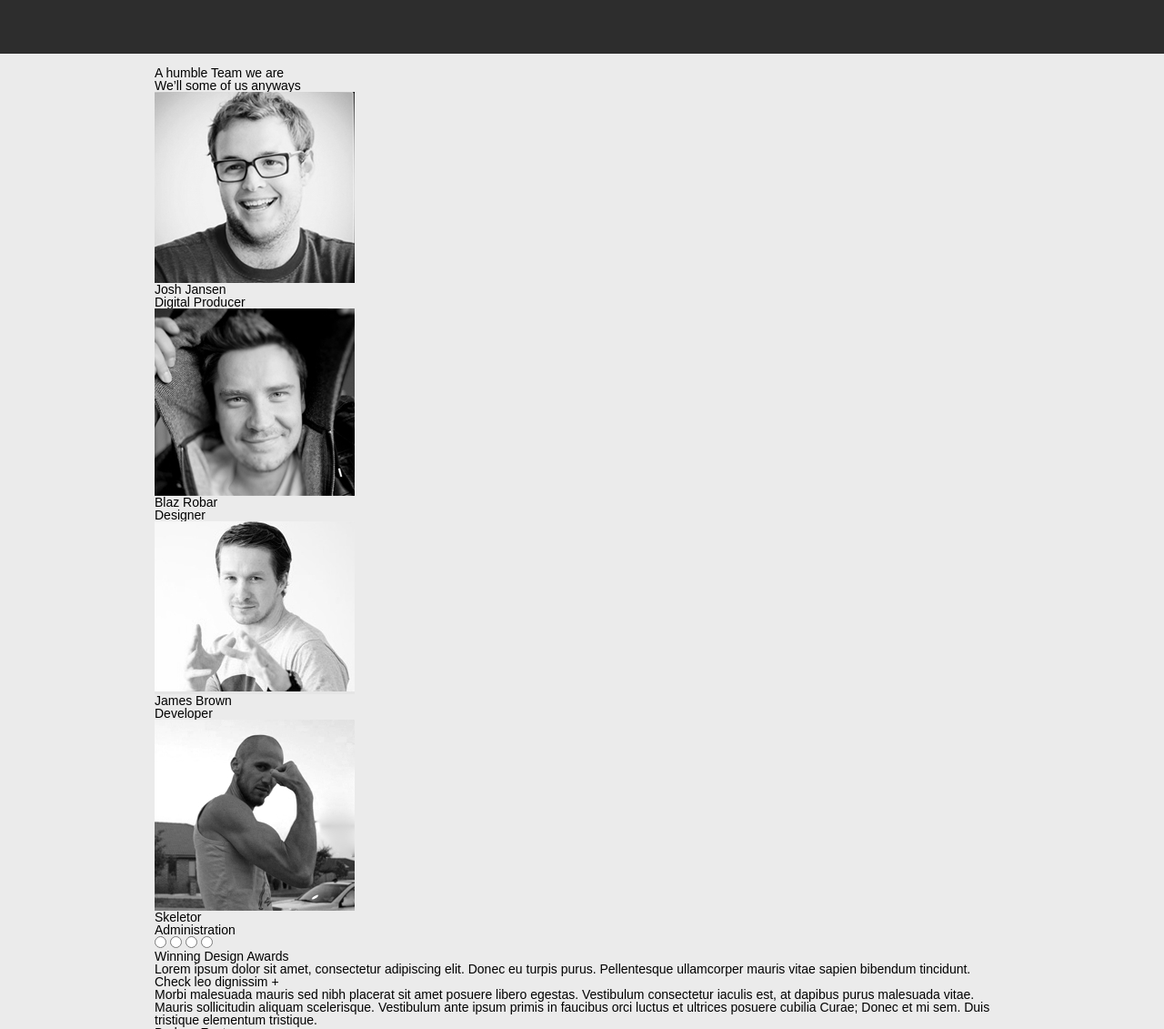
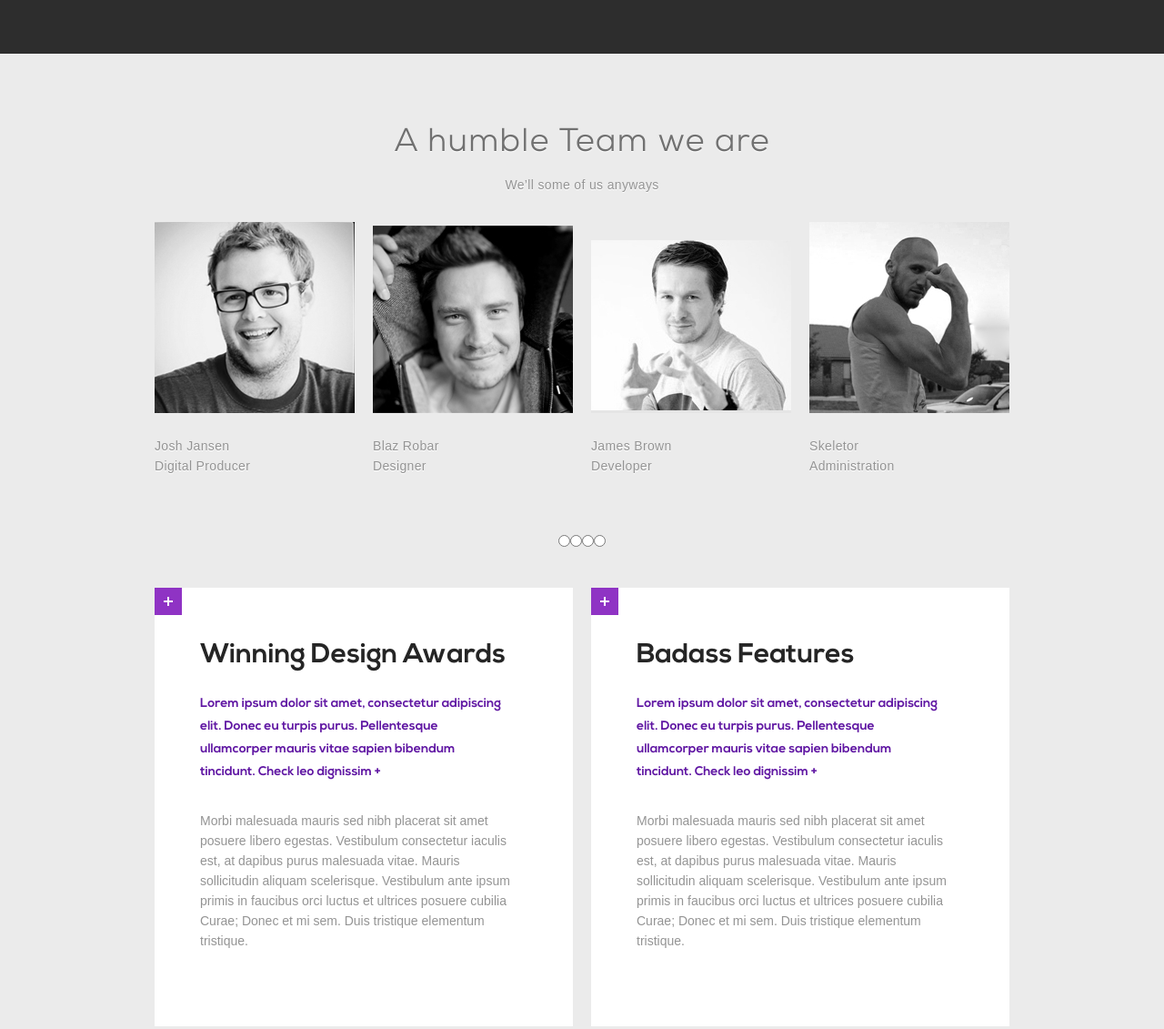
Before and after one commit to Illyya/Travler, a plain HTML site: page index.html in a window 1280 px wide. Shown: the part 1360-2491 px from the top of the page at 91% size. Drawn offline with Linux system fonts and the light colour scheme.

Commit message:
screen, team-and-text верстка

```diff
--- a/css/style.scss
+++ b/css/style.scss
@@ -218,8 +218,12 @@ body {
 
 .photo {
 	&__img {
-
+		max-width: 100%;
+		max-height: 100%;
+		display: flex;
+		justify-content: center;
 		img {
+			object-fit: cover;
 			max-width: 100%;
 		}
 	}
@@ -315,32 +319,159 @@ body {
 	&__desine {}
 }
 .screen {
+	background-color: #222222;
 
-	&__photo {}
+	&__photo {
+		display: flex;
+		justify-content: center;
+		img {
+			max-width: 100%;
+		}
+	}
 }
 .team-and-text {
+	padding: 80px 0 0 0;
 
-	&__team {}
+	&__team {
+		> h2 {
+			text-align: center;
 
-	&__slide {}
+		}
+		> p {
+			text-align: center;
+			margin-bottom: 45px;
 
-	&__slide-1 {}
+		}
+		h2 {
+			text-shadow: 0 1px 0 #ffffff;
+			color: #717171;
+			font-family: "Nexa Book";
+			font-size: 36px;
+			font-weight: 400;
+			letter-spacing: 0.9px;
+			margin-bottom: 17px;
 
-	&__slide-2 {}
+		}
+		p {
+			text-shadow: 0 1px 0 #ffffff;
+			color: #717171;
+			font-family: Nexa;
+			font-size: 14px;
+			font-weight: 700;
+			letter-spacing: 0.35px;
 
-	&__slide-3 {}
+
+		}
+	}
+
+	&__slide {
+		display: flex;
+		justify-content: space-between;
+		align-items: flex-end;
+		margin-bottom: 35px;
+		img {
+			margin-bottom: 25px;
+		}
+	}
+
+	&__slide-1 {
+
+	}
+
+	&__slide-2 {
+
+	}
+
+	&__slide-3 {
+
+	}
 
 	&__slide-4 {}
 
-	&__slide-nav {}
+	&__slide-nav {
+		display: flex;
+		justify-content: center;
+		margin-bottom: 45px;
+	}
 
-	&__text-box {}
+	&__text-box {
+		display: flex;
+		flex-wrap: wrap;
+	}
 
-	&__left {}
+	&__left {
+		max-width: 460px;
+		max-height: 482px;
+		padding: 60px 68px 96px 50px;
+		background-color: #fff;
+		position: relative;
 
-	&__right {}
+	}
 
-	&__full-col {}
+	&__right {
+		max-width: 460px;
+		max-height: 482px;
+		padding: 60px 68px 96px 50px;
+		background-color: #fff;
+		margin-left: 20px;
+		position: relative;
+	}
+
+	&__full-col {
+		padding: 60px 68px 96px 50px;
+		background-color: #fff;
+		margin-top: 20px;
+	}
+
+	&__plus {
+		width: 30px;
+		height: 30px;
+		background-color: #8f33c4;
+		display: inline-block;
+		position: absolute;
+		top: 0;
+		left: 0;
+		display: flex;
+		justify-content: center;
+		align-items: center;
+		&::before,
+		&::after {
+			content: "";
+			position: absolute;
+			display: inline-block;
+			width: 10px;
+			height: 2px;
+			background-color: #fff;
+		}
+		&::after {
+			transform: rotate(90deg);
+		}
+	}
+
+	h3 {
+		color: #252525;
+		font-family: 'Nexa';
+		font-size: 30px;
+		font-weight: 700;
+		line-height: 30px;
+		margin-bottom: 25px;
+	}
+
+	p:first-of-type {
+		color: #6017a3;
+		font-family: 'Nexa';
+		font-size: 14px;
+		font-weight: 700;
+		line-height: 25px;
+		margin-bottom: 30px;
+	}
+
+	p:last-of-type {
+		font-family: Arial;
+		line-height: 22px;
+		color: #949494;
+		font-weight: 400;
+	}
 }
 .footer {
 
```
Also changed, not shown: css/style.css, 1 other file.
